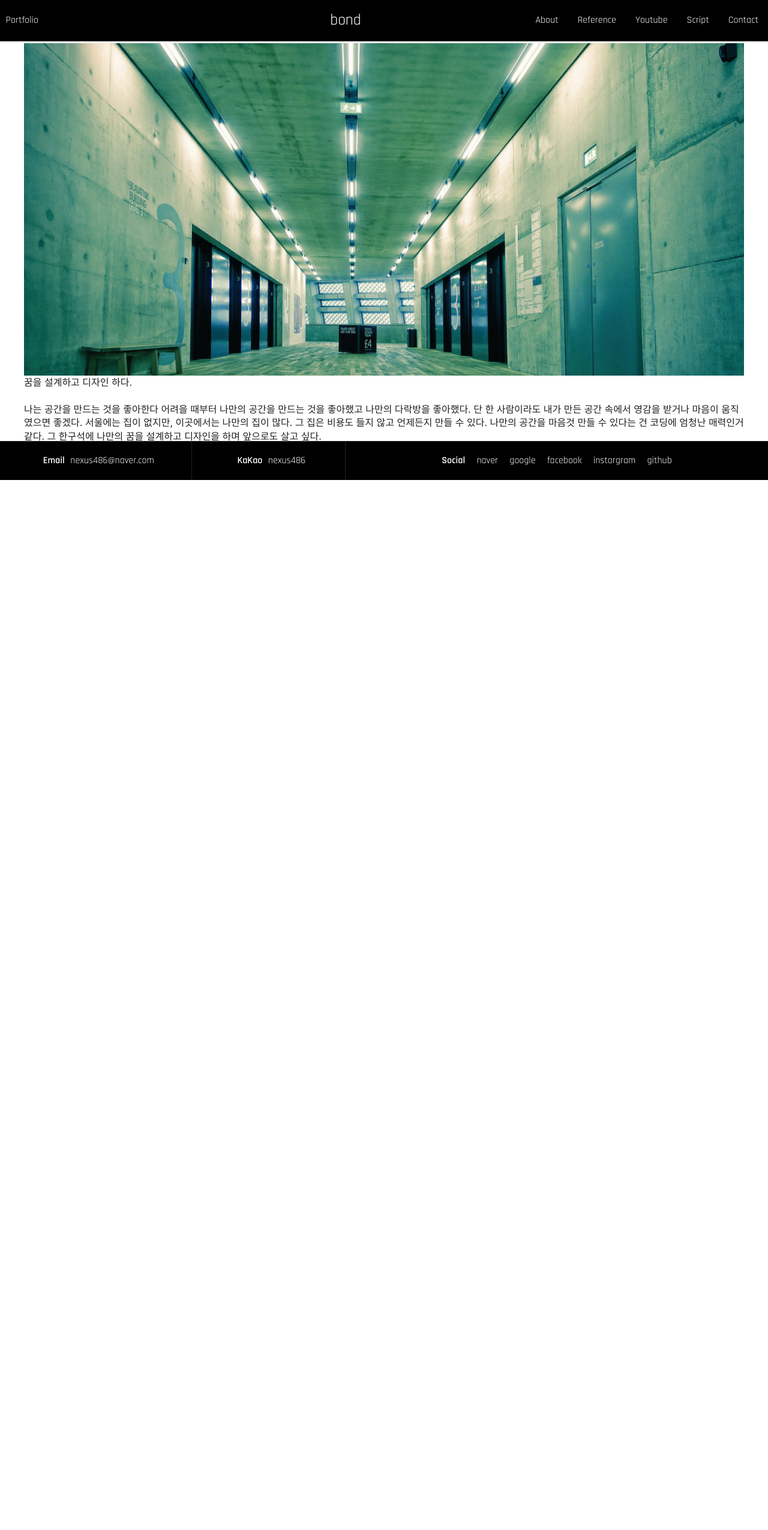
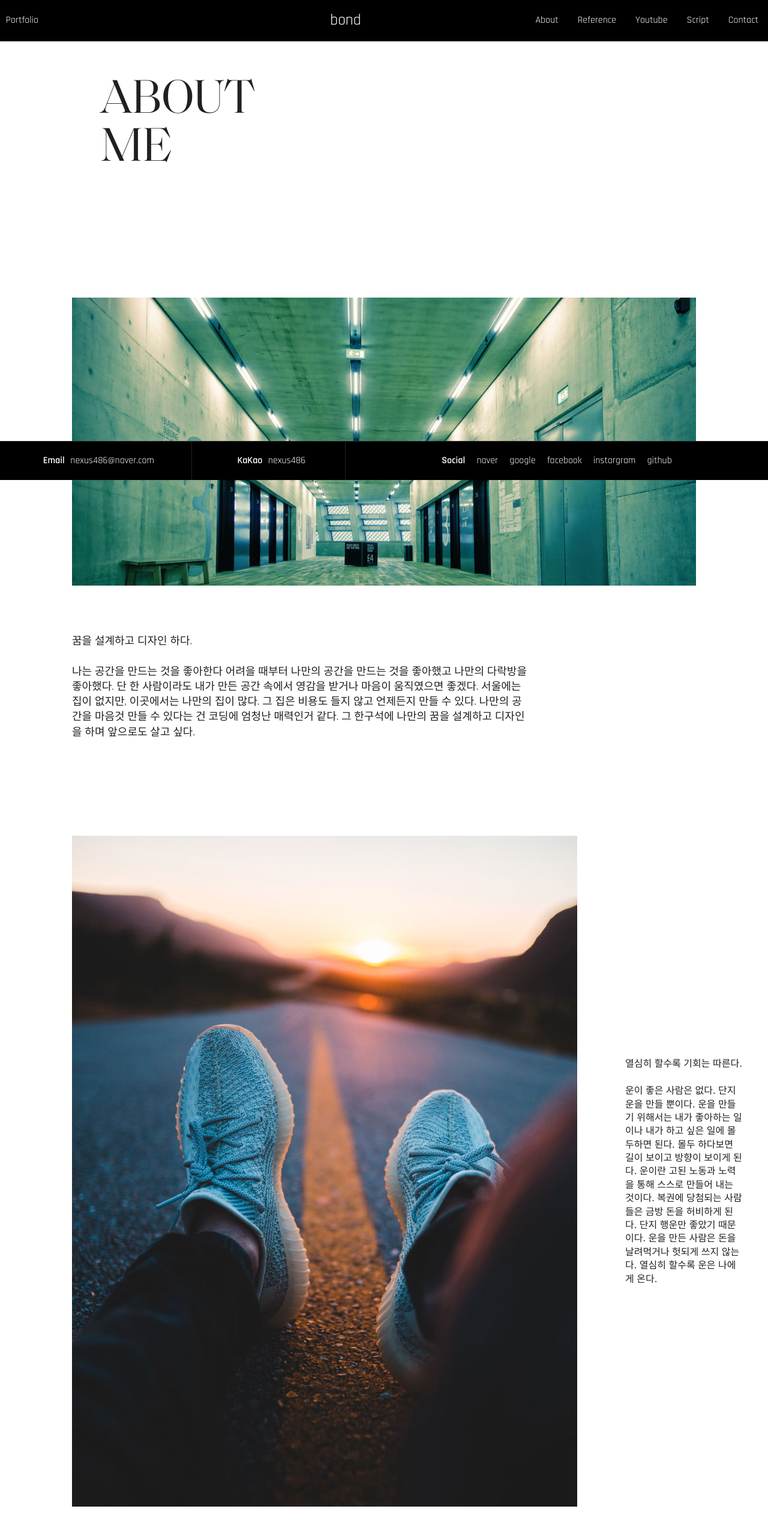
Before and after one commit to bongwongyun/web_class_react, a React (Create React App) app in the folder react2022/: page /about in a window 1280 px wide. Shown: the top 2550 px of the page at 60% size. Before the commit the page ends 800 px from the top, so only its background shows below. Built offline with nearby package versions, Linux system fonts and the light colour scheme.

Commit message:
2022.04.14

```diff
--- a/react2022/src/assets/styles/_about.scss
+++ b/react2022/src/assets/styles/_about.scss
@@ -7,8 +7,41 @@
     width: 98%;
     margin: 0 auto;
     h3 {
-        font-size: 4vw;
-        text-align: left;
+        font-size: 10vh;
+        text-transform: uppercase;
+        padding: 10vw;
+        font-family: var(--main_font);
+        line-height: 1;
+        margin-right: 20%;
+
+        em {
+            display: block;
+        }
     }
-    p {}
 }
+.about__01 {
+
+}
+.about__02 {
+    p {
+        font-size: 18px;
+        font-family: var(--sub_font);
+        padding: 10vh;
+        padding-top: 0;
+        width: 77%;
+    }
+    img {
+        padding: 10vh;
+    }
+}
+.about__03 {
+    display: flex;
+    align-items: center;
+    justify-content: space-between;
+
+
+    img {
+        padding: 10vh;
+    }
+
+}
--- a/react2022/src/components/includes/Conttitle.js
+++ b/react2022/src/components/includes/Conttitle.js
@@ -1,12 +1,12 @@
 import React from "react";
 
-function Contitle() {
+function Contitle(props) {
     return (
         <section className='cont__title'>
             <div className="container">
                 <h1>
-                    <strong>Portfolio</strong>
-                    <em>site</em>
+                    <strong>{props.title[0]}</strong>
+                    <em>{props.title[1]}</em>
                 </h1>
             </div>
         </section>
--- a/react2022/src/components/pages/About.js
+++ b/react2022/src/components/pages/About.js
@@ -11,14 +11,31 @@ function About() {
             <section className="about__Cont">
                 <div className="about__inner">
                     <div className="container">
-                        <h3>about me</h3>
-                        <img src="/img/aboutImg01.jpg" alt="" />
-                        <p>꿈을 설계하고 디자인 하다.</p><br />
-                        <p>나는 공간을 만드는 것을 좋아한다 어려을 때부터 나만의 공간을 만드는 것을 좋아했고 나만의 다락방을 좋아했다.
-                            단 한 사람이라도 내가 만든 공간 속에서 영감을 받거나 마음이 움직였으면 좋겠다.
-                            서울에는 집이 없지만, 이곳에서는 나만의 집이 많다. 그 집은 비용도 들지 않고 언제든지 만들 수 있다. 나만의 공간을 마음것 만들 수 있다는 건 코딩에 엄청난 매력인거 같다.
-                            그 한구석에 나만의 꿈을 설계하고 디자인을 하며 앞으로도 살고 싶다.
-                        </p>
+                        <div className="about__01">
+                            <h3>about
+                            <em>me</em></h3>
+                        </div>
+                    </div>
+                    <div className="container">
+                        <div className="about__02">
+                            <img src="/img/aboutImg01.jpg" alt="" />
+                            <p> 꿈을 설계하고 디자인 하다. <br /><br />
+                                나는 공간을 만드는 것을 좋아한다 어려을 때부터 나만의 공간을 만드는 것을 좋아했고 나만의 다락방을 좋아했다.
+                                단 한 사람이라도 내가 만든 공간 속에서 영감을 받거나 마음이 움직였으면 좋겠다.
+                                서울에는 집이 없지만, 이곳에서는 나만의 집이 많다. 그 집은 비용도 들지 않고 언제든지 만들 수 있다. 나만의 공간을 마음것 만들 수 있다는 건 코딩에 엄청난 매력인거 같다.
+                                그 한구석에 나만의 꿈을 설계하고 디자인을 하며 앞으로도 살고 싶다.
+                            </p>
+                        </div>
+                    </div>
+                    <div className="container">
+                        <div className="about__03">
+                            <img src="/img/aboutImg02.jpg" alt="" />
+                            <p> 열심히 할수록 기회는 따른다. <br /><br />
+                                운이 좋은 사람은 없다. 단지 운을 만들 뿐이다. 운을 만들기 위해서는 내가 좋아하는 일이나 내가 하고 싶은 일에 몰두하면 된다.
+                                몰두 하다보면 길이 보이고 방향이 보이게 된다. 운이란 고된 노동과 노력을 통해 스스로 만들어 내는 것이다. 복권에 당첨되는 사람들은 금방 돈을 허비하게 된다.
+                                단지 행운만 좋았기 때문이다. 운을 만든 사람은 돈을 날려먹거나 헛되게 쓰지 않는다. 열심히 할수록 운은 나에게 온다.
+                            </p>
+                        </div>
                     </div>
                 </div>
             </section>
--- a/react2022/src/components/pages/Portfolio.js
+++ b/react2022/src/components/pages/Portfolio.js
@@ -11,7 +11,7 @@ function Portfolio() {
         <>
         <Header />
         <Contents>
-            <Contitle/>
+            <Contitle title={["Portfolio", "site"]}/>
             <Portcont/>
             <Contcontact/>
         </Contents>
```
